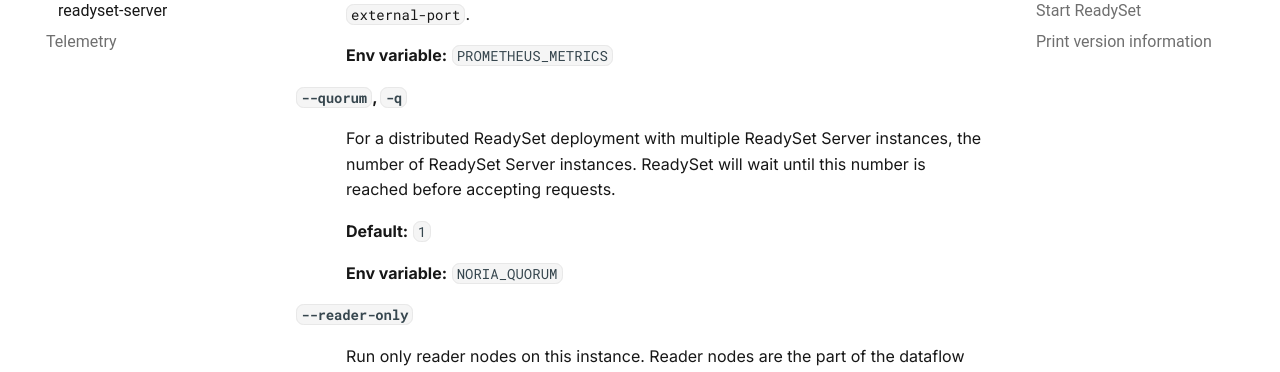
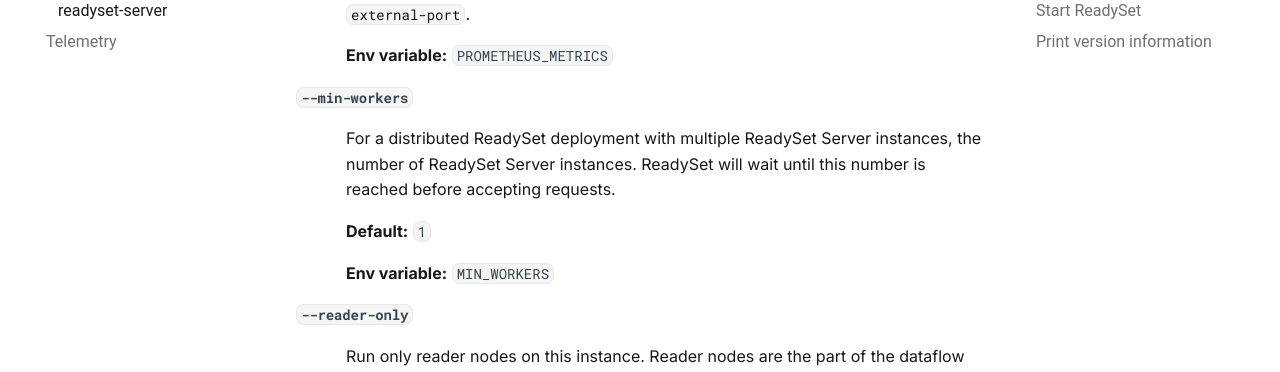
Before and after one commit to readysettech/docs-old, an MkDocs documentation site: the page built from docs/reference/cli/readyset-server.md, in a window 1280 px wide and 900 px high, scrolled down 5775 px. Shown: the part 173-545 px from the top of the window. Built offline with MkDocs 1.6.1 and Material for MkDocs 9.7.7, drawn with Linux system fonts in a browser that asks for light colours; comment, search, counter and statistics services are not loaded.

Commit message:
server: Rename quorum flag to min-workers
The word "quorum" is a little overloaded, especially in the distsys
space, and it's unclear what it actually means in the context of
ReadySet - where it's the number of healthy workers we'll wait to join
the cluster before we start trying to run domains. To clarify things a
bit, this commit renames the flag to `min_workers` (updating everything
that references it to use the new name).

Change-Id: Ib2154529fe8ea7a979c6003c6306e2d489133899
Reviewed-on: https://gerrit.readyset.name/c/readyset/+/5409
Tested-by: Buildkite CI
Reviewed-by: Dan Wilbanks <dan@readyset.io>
Reviewed-by: Luke Osborne <luke@readyset.io>

```diff
--- a/docs/reference/cli/readyset-server.md
+++ b/docs/reference/cli/readyset-server.md
@@ -250,14 +250,14 @@
 **Env variable:** `PROMETHEUS_METRICS`
 </div>
 
-#### `--quorum`, `-q`
+#### `--min-workers`
 
 <div class="option-details" markdown="1">
 For a distributed ReadySet deployment with multiple ReadySet Server instances, the number of ReadySet Server instances. ReadySet will wait until this number is reached before accepting requests.
 
 **Default:** `1`
 
-**Env variable:** `NORIA_QUORUM`
+**Env variable:** `MIN_WORKERS`
 </div>
 
 #### `--reader-only`
```
Also changed, not shown: docs/reference/cli/readyset.md (+2 -2 lines).
